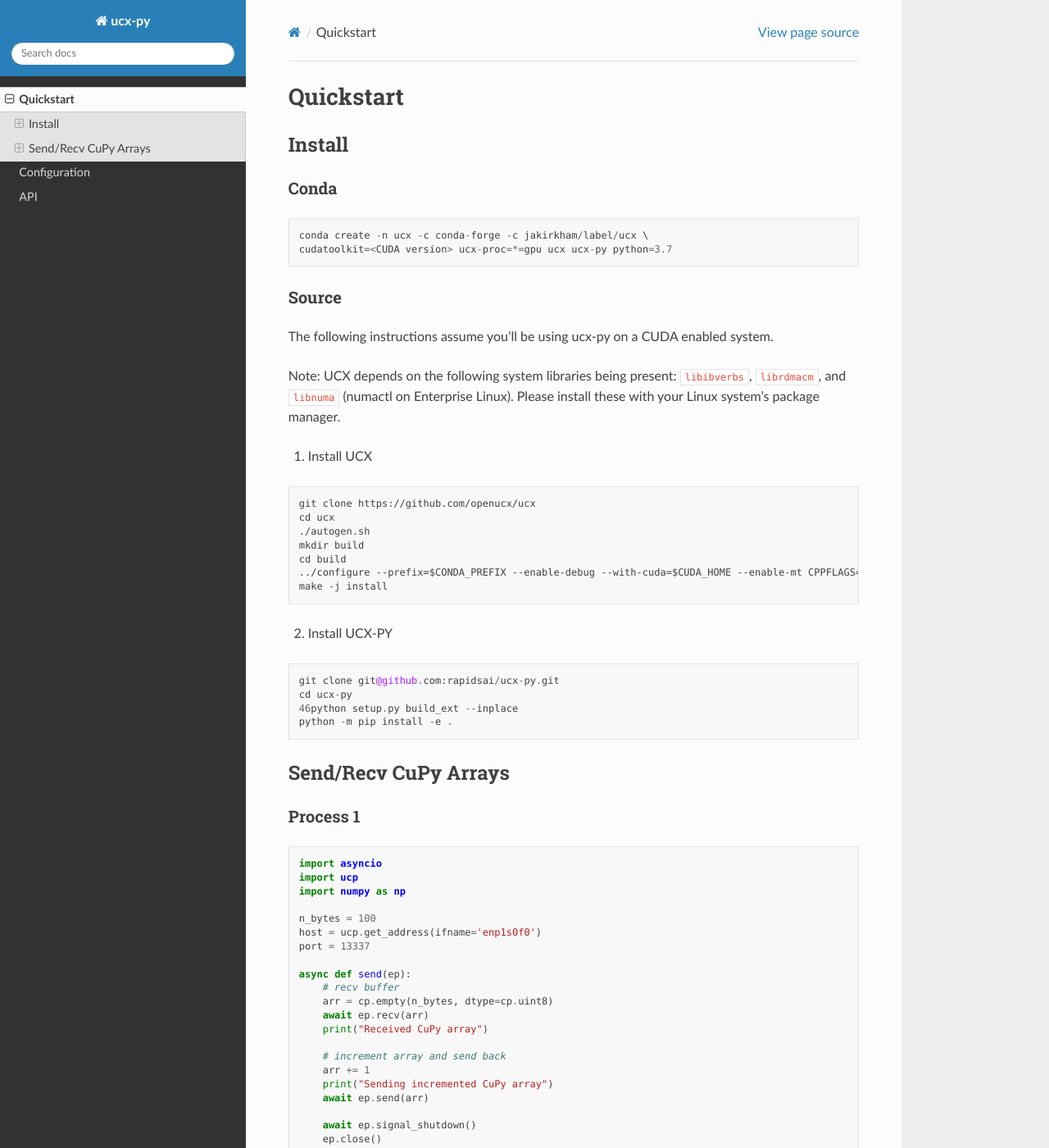
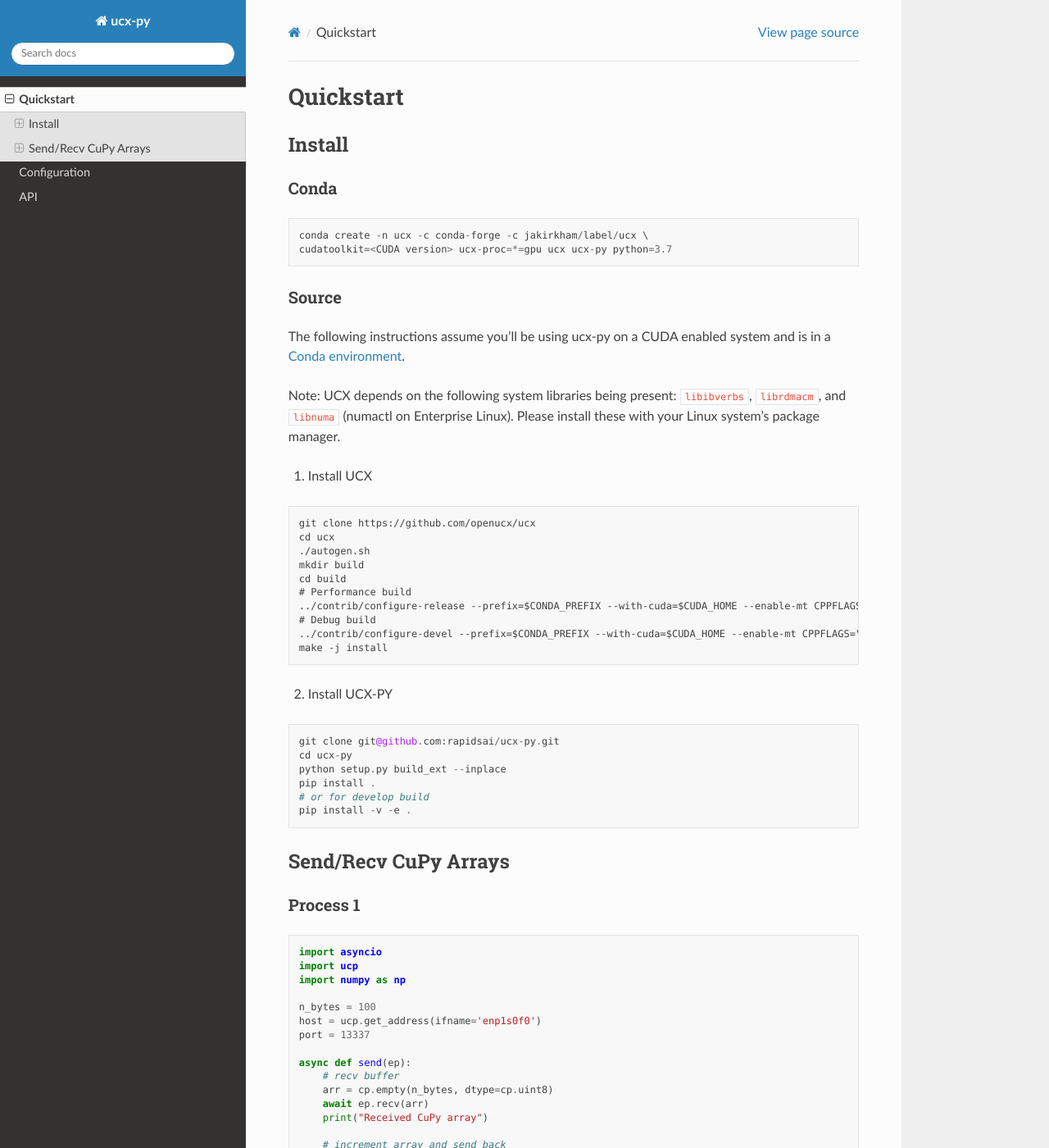
Before and after one commit to rapidsai/ucx-py, a Sphinx documentation site: the page built from docs/source/quickstart.rst, in a window 1280 px wide and 1400 px high. Shown: the whole window at 82% size. Built offline with Sphinx 7.4.7 and the Read the Docs theme 2.0.0, drawn with Linux system fonts in a browser that asks for light colours.

Commit message:
add suggestions from @madsk

```diff
--- a/docs/source/configuration.rst
+++ b/docs/source/configuration.rst
@@ -19,13 +19,11 @@
 
 Debug variables for both UCX and UCX-PY can be set
 
-``UCX_PY_LOG_LEVEL``
+``UCXPY_LOG_LEVEL``
 ``UCX_LOG_LEVEL``
 
 Values: DEBUG, TRACE
 
-
-> UCX_HANDLE_ERRORS=bt
 
 MEMORY
 ~~~~~~
--- a/docs/source/quickstart.rst
+++ b/docs/source/quickstart.rst
@@ -16,7 +16,7 @@
 Source
 ~~~~~~
 
-The following instructions assume you'll be using ucx-py on a CUDA enabled system.
+The following instructions assume you'll be using ucx-py on a CUDA enabled system and is in a `Conda environment <https://docs.conda.io/projects/conda/en/latest/>`_.
 
 Note: UCX depends on the following system libraries being present: ``libibverbs``, ``librdmacm``, and ``libnuma`` (numactl on Enterprise Linux).  Please install these with your Linux system's package manager.
 
@@ -31,7 +31,10 @@
     ./autogen.sh
     mkdir build
     cd build
-    ../configure --prefix=$CONDA_PREFIX --enable-debug --with-cuda=$CUDA_HOME --enable-mt CPPFLAGS="-I//$CUDA_HOME/include"
+    # Performance build
+    ../contrib/configure-release --prefix=$CONDA_PREFIX --with-cuda=$CUDA_HOME --enable-mt CPPFLAGS="-I/$CUDA_HOME/include"
+    # Debug build
+    ../contrib/configure-devel --prefix=$CONDA_PREFIX --with-cuda=$CUDA_HOME --enable-mt CPPFLAGS="-I/$CUDA_HOME/include"
     make -j install
 
 2) Install UCX-PY
@@ -40,8 +43,10 @@
 
     git clone git@github.com:rapidsai/ucx-py.git
     cd ucx-py
-    46python setup.py build_ext --inplace
-    python -m pip install -e .
+    python setup.py build_ext --inplace
+    pip install .
+    # or for develop build
+    pip install -v -e .
 
 
 Send/Recv CuPy Arrays
```
